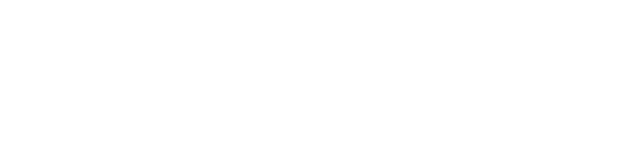
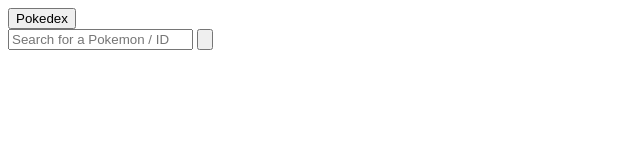
Before and after one commit to CedricRobitaille/jQuery-Lab, a website: page index.html in a window 1280 px wide. Shown: the whole page, without its empty margins (0-640 px from the left). Drawn offline with nearby package versions, Linux system fonts and the light colour scheme.

Commit message:
HTML Setup - filters

```diff
--- a/index.html
+++ b/index.html
@@ -0,0 +1,25 @@
+<!DOCTYPE html>
+<html lang="en">
+<head>
+  <meta charset="UTF-8">
+  <meta name="viewport" content="width=device-width, initial-scale=1.0">
+  <title>Pokemon Colosseum</title>
+  <script src="node_modules/jquery/dist/jquery.min.js"></script>
+  <script src="app.js"></script>
+</head>
+<body>
+  <nav>
+    <button>Pokedex</button>
+  </nav>
+
+  <section id="filters">
+    <div class="search">
+      <input type="search" placeholder="Search for a Pokemon / ID">
+      <button id="search-button"><img src="images/icon_pokeball_white.svg" alt="search button"></button>
+    </div>
+  </section>
+
+
+
+</body>
+</html>
```
Also changed, not shown: jquery-demo/jquery-demo.html (renamed from jquery-demo.html, +1 -1 lines), images/icon_close.svg (added), images/icon_logo.svg (added), images/icon_pokeball_white.svg (added), jquery-demo/jquery-demo.js (renamed from jquery-demo.js).
